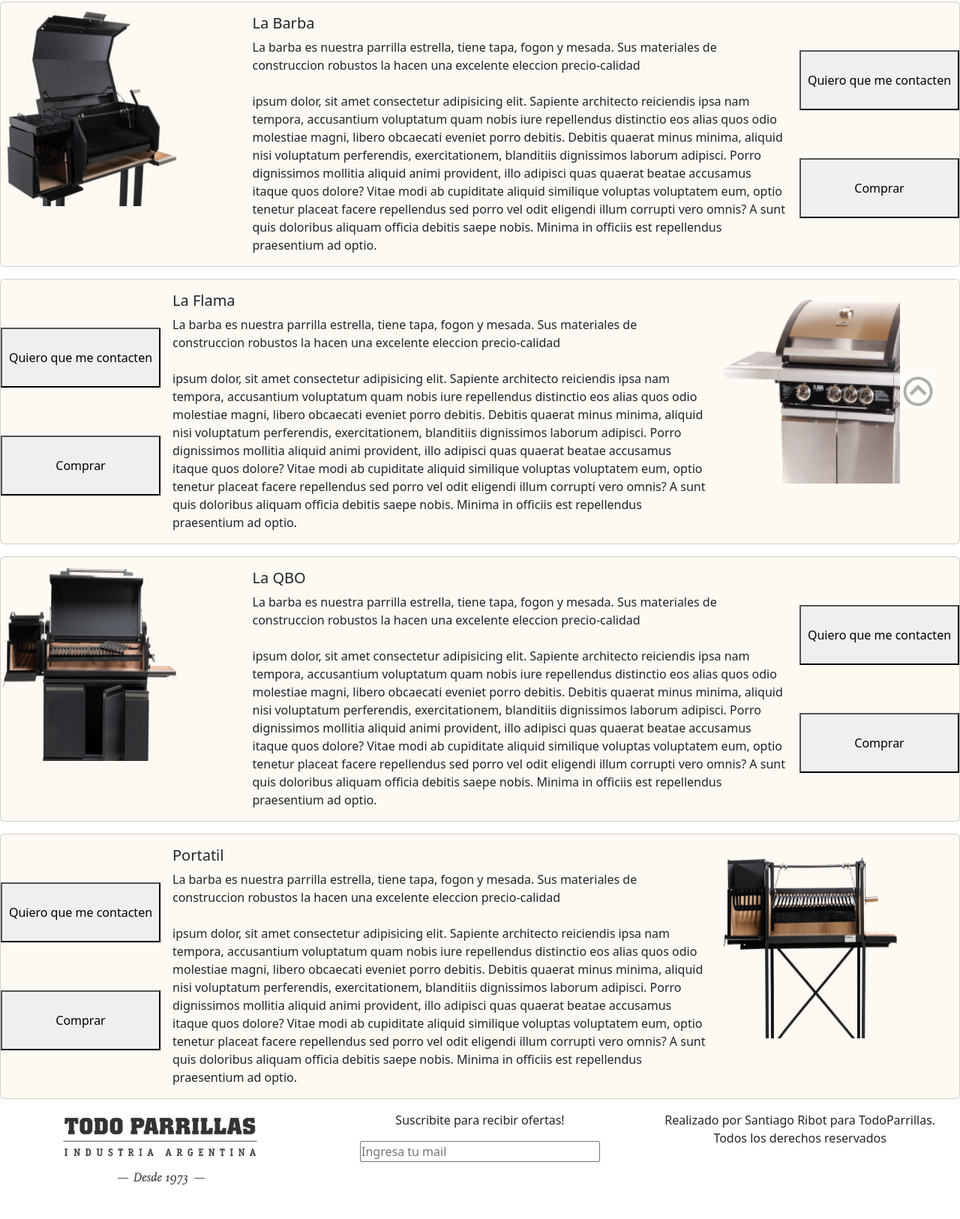
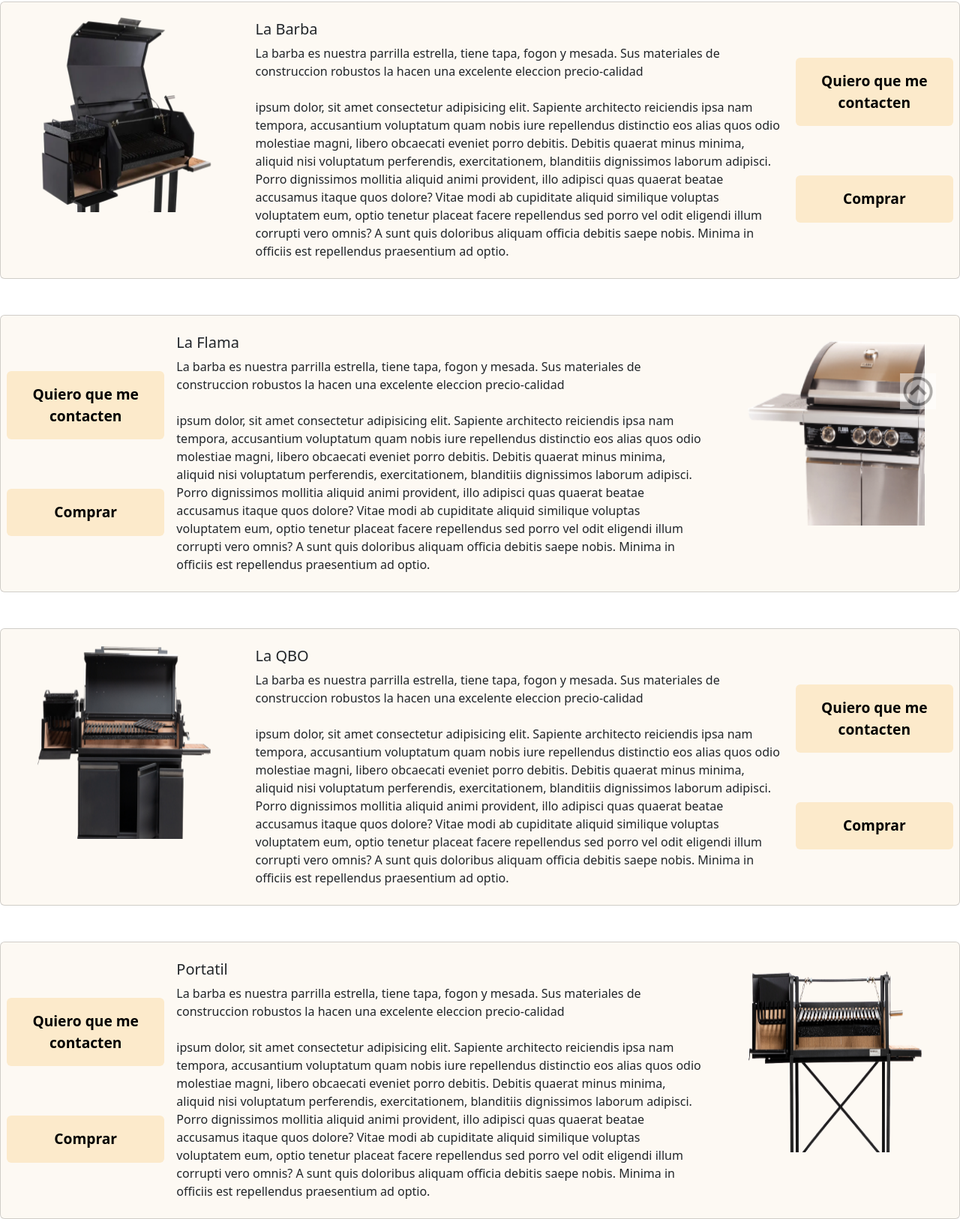
Before and after one commit to SantiagoRibot96/PreEntrega3Ribot, a plain HTML site: page pages/productos.html in a window 1280 px wide. Shown: the part 126-1752 px from the top of the page at 75% size. Before the commit the page ends 1716 px from the top, so only its background shows below. Drawn offline with nearby package versions, Linux system fonts and the light colour scheme.

Commit message:
pagina productos

```diff
--- a/css/style.css
+++ b/css/style.css
@@ -140,9 +140,13 @@ main{
     justify-content: space-evenly;
 }
 
-.card__productos__btn button{
+.card__productos__btn a{
     width: 100%;
-    height: 5rem;
+    font-size: 1.2rem;
+    color: black;
+    font-weight: bolder;
+    padding: 1rem 2rem 1rem 2rem;
+    background-color: rgb(252, 234, 203);
 }
 
 .card__productos__texto{
@@ -150,10 +154,31 @@ main{
     text-align: left;
 }
 
-.card__productos__img{
-    width: 100%;
+/*MEDIA QUERIES*/
+@media (max-width: 1270px){
+
+    iframe{
+        width: 450px;
+        height: 225px;
+    }
+
+    .card__productos__btn a{
+        width: fit-content;
+        font-size: 1rem;
+        color: black;
+        font-weight: bolder;
+        background-color: rgb(252, 234, 203);
+    }
+
 }
-/*MEDIA QUERIES*/
+@media (max-width: 991px){
+
+    .LogosSociales__li img{
+        width: 3rem;
+        margin-left: .5rem;
+    }
+
+}
 @media (max-width: 768px) {
 
     .card .ProductosIndex__Imagen{
@@ -169,20 +194,16 @@ main{
         margin-top: 1rem;
     }
 
-}
-@media (max-width: 991px){
+    .card__productos__btn{
+        display: flex;
+        flex-direction: row;
+        justify-content: space-evenly;
+    }
 
-    .LogosSociales__li img{
-        width: 3rem;
-        margin-left: .5rem;
+    .card__productos__btn a{
+        width: fit-content;
+        font-size: 1.2rem;
+        padding: 1rem 2rem 1rem 2rem;
     }
 
 }
-@media (max-width: 1270px){
-
-    iframe{
-        width: 450px;
-        height: 225px;
-    }
-
-}
--- a/pages/productos.html
+++ b/pages/productos.html
@@ -60,9 +60,9 @@
 
             <!--Seccion productos-->
             <section>
-                <div class="card mb-3 card__productos">
+                <div class="card mb-5 card__productos p-2">
                     <div class="row g-0">
-                    <div class="col-md-3">
+                    <div class="col-md-3 text-center">
                         <img src="../imagenes/barba.png" class="img-fluid rounded-start card__productos__img" alt="La barba">
                     </div>
                     <div class="col-md-7">
@@ -72,34 +72,34 @@
                         </div>
                     </div>
                     <div class="col-md-2 card__productos__btn">
-                        <a href="contacto.html"><button>Quiero que me contacten</button></a>
-                        <a href="comprar.html"><button>Comprar</button></a>
+                        <a href="./comprar.html" class="btn mx-auto d-block">Quiero que me contacten</a>
+                        <a href="./comprar.html" class="btn mx-auto d-block">Comprar</a>
                     </div>
                     </div>
                 </div>
 
-                <div class="card mb-3 card__productos">
+                <div class="card mb-5 card__productos p-2">
                     <div class="row g-0">
-                    <div class="col-md-3 order-2">
-                        <img src="../imagenes/flama.png" class="img-fluid rounded-start" alt="La flama">
+                    <div class="col-md-3 text-center order-md-2">
+                        <img src="../imagenes/flama.png" class="img-fluid rounded-start card__productos__img" alt="La flama">
                     </div>
-                    <div class="col-md-7 order-1">
+                    <div class="col-md-7 order-md-1">
                         <div class="card-body card__productos__texto">
                         <h5 class="card-title">La Flama</h5>
                         <p class="card-text">La barba es nuestra parrilla estrella, tiene tapa, fogon y mesada. Sus materiales de construccion robustos la hacen una excelente eleccion precio-calidad <br><br> ipsum dolor, sit amet consectetur adipisicing elit. Sapiente architecto reiciendis ipsa nam tempora, accusantium voluptatum quam nobis iure repellendus distinctio eos alias quos odio molestiae magni, libero obcaecati eveniet porro debitis. Debitis quaerat minus minima, aliquid nisi voluptatum perferendis, exercitationem, blanditiis dignissimos laborum adipisci. Porro dignissimos mollitia aliquid animi provident, illo adipisci quas quaerat beatae accusamus itaque quos dolore? Vitae modi ab cupiditate aliquid similique voluptas voluptatem eum, optio tenetur placeat facere repellendus sed porro vel odit eligendi illum corrupti vero omnis? A sunt quis doloribus aliquam officia debitis saepe nobis. Minima in officiis est repellendus praesentium ad optio.</p>
                         </div>
                     </div>
                     <div class="col-md-2 card__productos__btn">
-                        <a href="contacto.html"><button>Quiero que me contacten</button></a>
-                        <a href="comprar.html"><button>Comprar</button></a>
+                        <a href="./comprar.html" class="btn mx-auto d-block">Quiero que me contacten</a>
+                        <a href="./comprar.html" class="btn mx-auto d-block">Comprar</a>
                     </div>
                     </div>
                 </div>
 
-                <div class="card mb-3 card__productos">
+                <div class="card mb-5 card__productos p-2">
                     <div class="row g-0">
-                    <div class="col-md-3">
-                        <img src="../imagenes/qbo.png" class="img-fluid rounded-start" alt="La qbo">
+                    <div class="col-md-3 text-center">
+                        <img src="../imagenes/qbo.png" class="img-fluid rounded-start card__productos__img" alt="La qbo">
                     </div>
                     <div class="col-md-7">
                         <div class="card-body card__productos__texto">
@@ -108,26 +108,26 @@
                         </div>
                     </div>
                     <div class="col-md-2 card__productos__btn">
-                        <a href="contacto.html"><button>Quiero que me contacten</button></a>
-                        <a href="comprar.html"><button>Comprar</button></a>
+                        <a href="./comprar.html" class="btn mx-auto d-block">Quiero que me contacten</a>
+                        <a href="./comprar.html" class="btn mx-auto d-block">Comprar</a>
                     </div>
                     </div>
                 </div>
 
-                <div class="card mb-3 card__productos">
+                <div class="card mb-5 card__productos p-2">
                     <div class="row g-0">
-                    <div class="col-md-3 order-2">
-                        <img src="../imagenes/portatil.png" class="img-fluid rounded-start" alt="Portatil">
+                    <div class="col-md-3 text-center order-md-2">
+                        <img src="../imagenes/portatil.png" class="img-fluid rounded-start card__productos__img" alt="Portatil">
                     </div>
-                    <div class="col-md-7 order-1">
+                    <div class="col-md-7 order-md-1">
                         <div class="card-body card__productos__texto">
                         <h5 class="card-title">Portatil</h5>
                         <p class="card-text">La barba es nuestra parrilla estrella, tiene tapa, fogon y mesada. Sus materiales de construccion robustos la hacen una excelente eleccion precio-calidad <br><br> ipsum dolor, sit amet consectetur adipisicing elit. Sapiente architecto reiciendis ipsa nam tempora, accusantium voluptatum quam nobis iure repellendus distinctio eos alias quos odio molestiae magni, libero obcaecati eveniet porro debitis. Debitis quaerat minus minima, aliquid nisi voluptatum perferendis, exercitationem, blanditiis dignissimos laborum adipisci. Porro dignissimos mollitia aliquid animi provident, illo adipisci quas quaerat beatae accusamus itaque quos dolore? Vitae modi ab cupiditate aliquid similique voluptas voluptatem eum, optio tenetur placeat facere repellendus sed porro vel odit eligendi illum corrupti vero omnis? A sunt quis doloribus aliquam officia debitis saepe nobis. Minima in officiis est repellendus praesentium ad optio.</p>
                         </div>
                     </div>
                     <div class="col-md-2 card__productos__btn">
-                        <a href="contacto.html"><button>Quiero que me contacten</button></a>
-                        <a href="comprar.html"><button>Comprar</button></a>
+                        <a href="./comprar.html" class="btn mx-auto d-block">Quiero que me contacten</a>
+                        <a href="./comprar.html" class="btn mx-auto d-block">Comprar</a>
                     </div>
                     </div>
                 </div>
```
Also changed, not shown: pages/comprar.html (+1 -1 lines).
